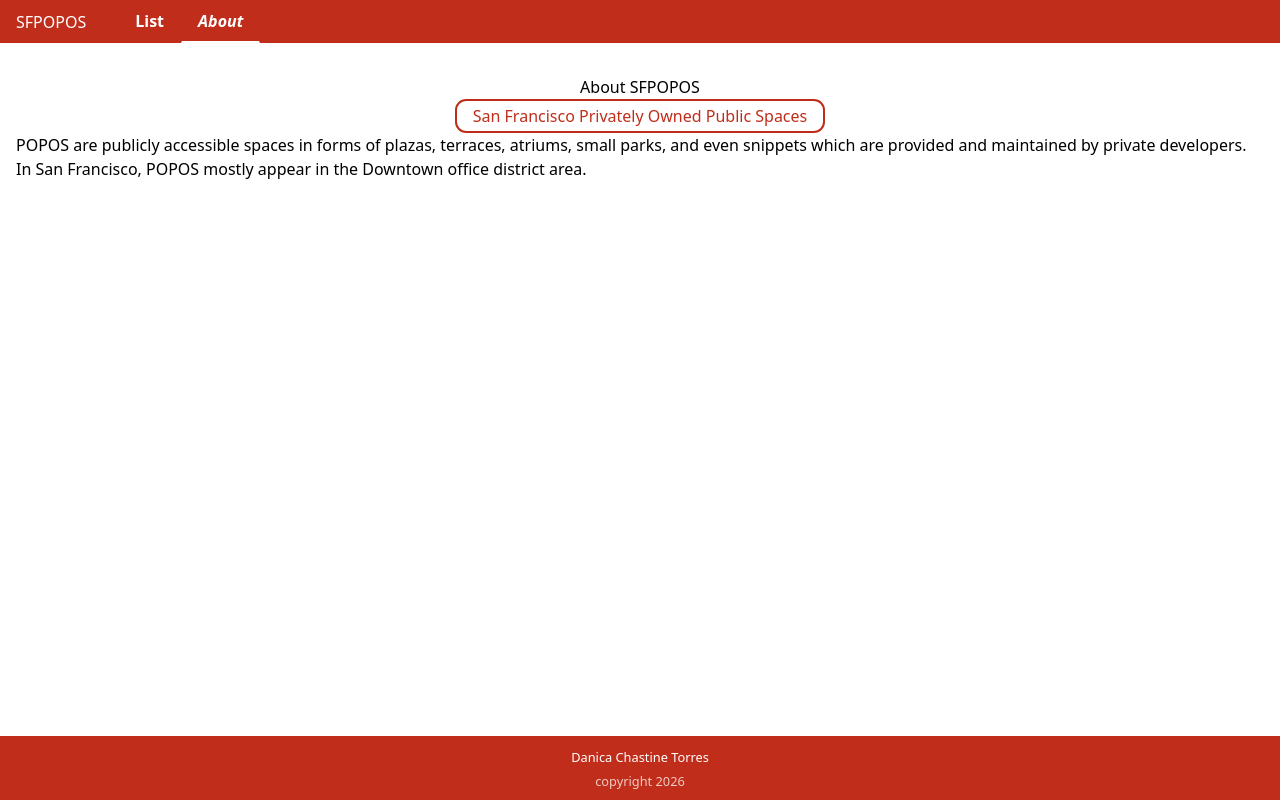
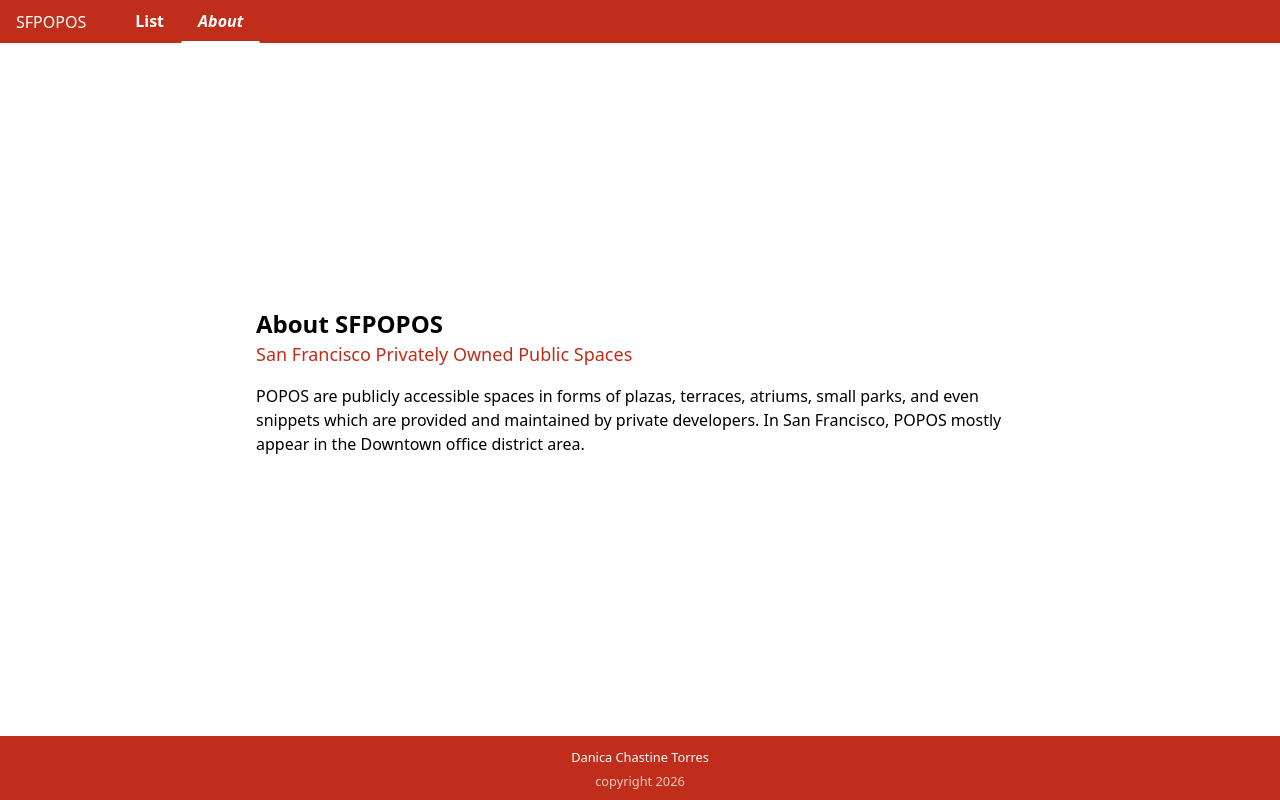
Before and after one commit to NYTLAIT/ACS-1320-React-Fundamentals-Tutorial, a React (Create React App) app: page /about in a window 1280 px wide. Built offline with nearby package versions, Linux system fonts and the light colour scheme.

Commit message:
About page reworked; Main app reworked - minor change to img due to app rework

```diff
--- a/src/About.js
+++ b/src/About.js
@@ -1,11 +1,13 @@
-import styles from './About.module.css'
+// import styles from './About.module.css'
 
 function About() {
   return (
-    <div className={styles.About}>
-      <h1>About SFPOPOS</h1>
-      <h2>San Francisco Privately Owned Public Spaces</h2>
-      <p>POPOS are publicly accessible spaces in
+    <div className='
+      max-w-[800px] mx-auto my-auto px-4
+    '>
+      <h1 className="font-bold text-2xl">About SFPOPOS</h1>
+      <h2 className="text-lg text-brand">San Francisco Privately Owned Public Spaces</h2>
+      <p className="py-4">POPOS are publicly accessible spaces in
         forms of plazas, terraces, atriums, small
         parks, and even snippets which are provided
         and maintained by private developers. In San
--- a/src/App.js
+++ b/src/App.js
@@ -1,5 +1,5 @@
 import { Outlet } from 'react-router-dom'
-import styles from './App.module.css';
+// import styles from './App.module.css';
 
 
 import Title from './Title';
@@ -7,9 +7,9 @@ import Footer from './Footer';
 
 function App() {
   return (
-        <div className={styles.App}>
+    <div className='min-h-screen flex flex-col'>
       <Title />
-            <main className={styles.Content}>
+      <main className='flex flex-1'>
         <Outlet />
       </main>
       <Footer />
--- a/src/POPOSDetails.js
+++ b/src/POPOSDetails.js
@@ -13,12 +13,12 @@ function POPOSDetails() {
         <img
           src={`${process.env.PUBLIC_URL}/images/${images[0]}`}
           alt={title}
-          className="block w-full h-auto lg:w-auto lg:h-full"
+          className="block w-full h-auto object-cover"
         />
       </div>
 
       <div className="p-2">
-        <h1 className="text-3xl font-bold">{title}</h1>
+        <h1 className="text-center text-3xl font-bold">{title}</h1>
         <p className='py-2'>{desc}</p>
 
         <div className="py-2 px-4">
```
Also changed, not shown: src/CSS/POPOSSpace.module.css (renamed from src/POPOSSpace.module.css). Lines whose indentation alone changed are shown as unchanged.
